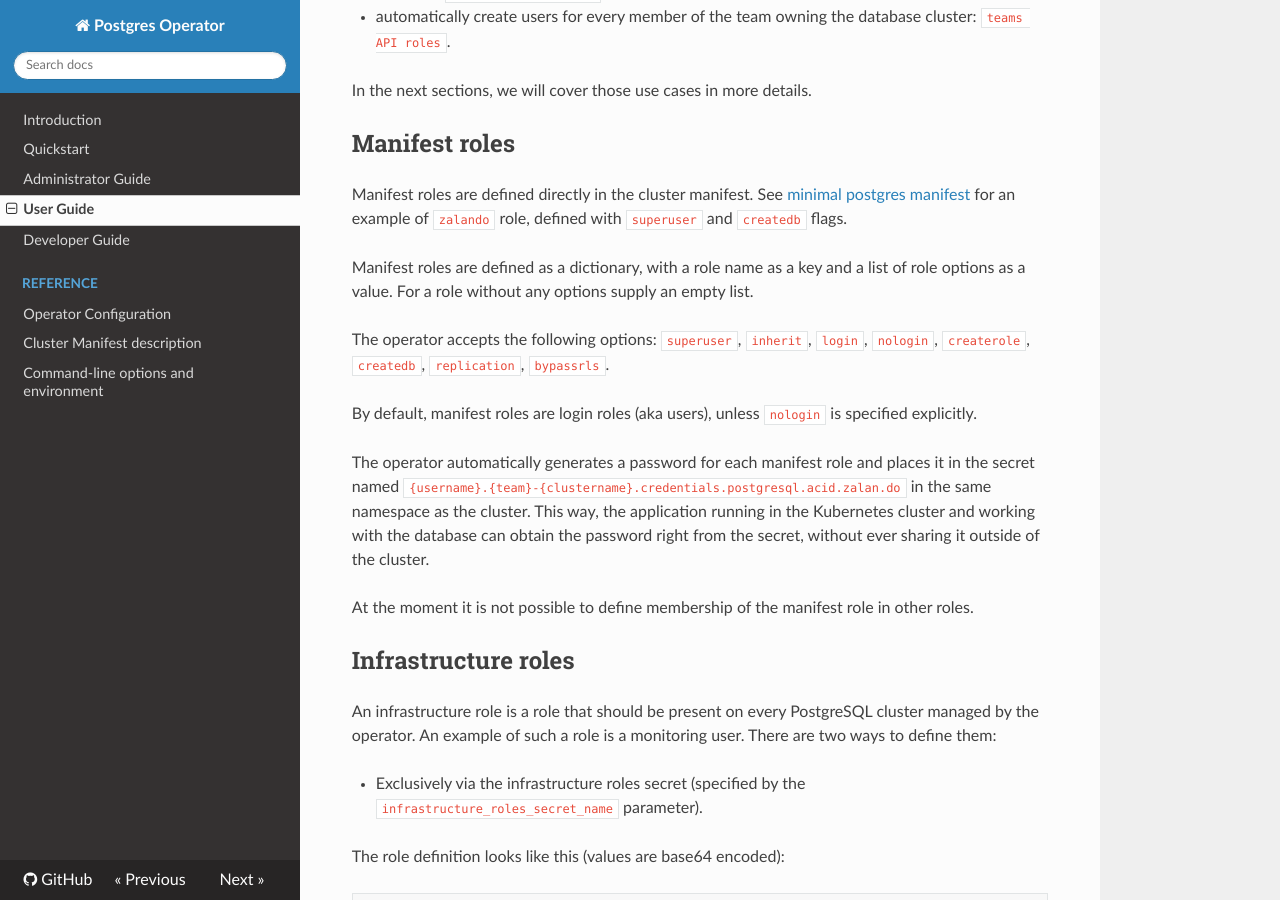
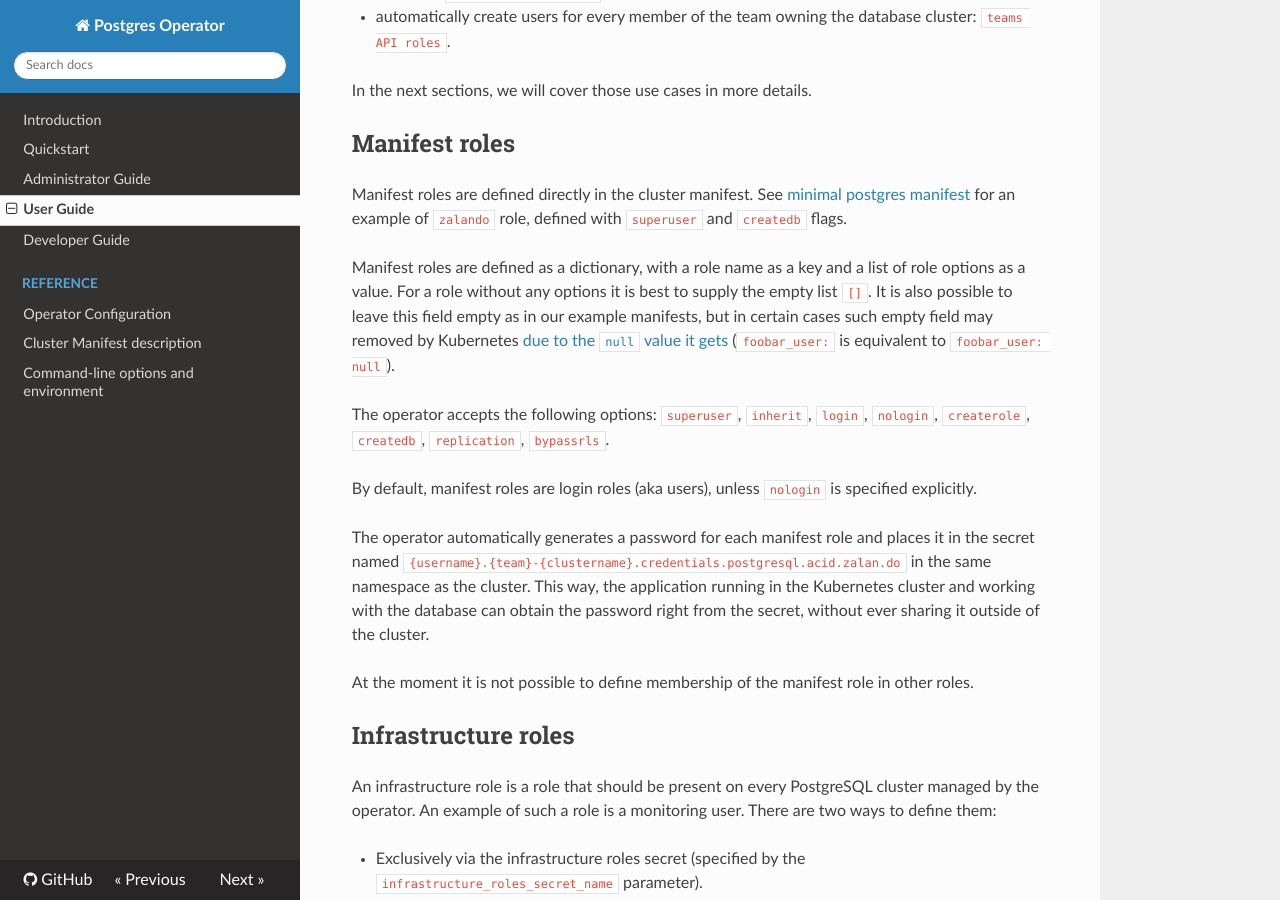
Before and after one commit to zalando/postgres-operator, an MkDocs documentation site: the page built from docs/user.md, in a window 1280 px wide and 900 px high, scrolled down 1221 px. Built offline with MkDocs 1.6.1, drawn with Linux system fonts in a browser that asks for light colours; nearby versions of some CDN libraries; old or Windows-style settings are respelled for this version of MkDocs.

Commit message:
Minor improvements (#381)
* Minor improvements

* Document empty list vs null for users without privileges

* Change the wording for null values

* Add talk by Oleksii in Atmosphere

```diff
--- a/docs/user.md
+++ b/docs/user.md
@@ -20,7 +20,7 @@ spec:
     - createdb
 
     # role for application foo
-    foo_user:
+    foo_user: # or 'foo_user: []'
 
   #databases: name->owner
   databases:
@@ -74,8 +74,8 @@ for an example of `zalando` role, defined with `superuser` and `createdb`
 flags.
 
 Manifest roles are defined as a dictionary, with a role name as a key and a
-list of role options as a value. For a role without any options supply an empty
-list.
+list of role options as a value. For a role without any options it is best to supply the empty
+list `[]`. It is also possible to leave this field empty as in our example manifests, but in certain cases such empty field may removed by Kubernetes [due to the `null` value it gets](https://kubernetes.io/docs/concepts/overview/object-management-kubectl/declarative-config/#how-apply-calculates-differences-and-merges-changes) (`foobar_user:` is equivalent to `foobar_user: null`).
 
 The operator accepts the following options:  `superuser`, `inherit`, `login`,
 `nologin`, `createrole`, `createdb`, `replication`, `bypassrls`.
```
Also changed, not shown: .zappr.yaml (deleted, +0 -12 lines), README.md (+6 -5 lines), docs/developer.md (+9 -0 lines), docs/index.md (+4 -2 lines), docs/reference/operator_parameters.md (+1 -1 lines), 5 other files.
